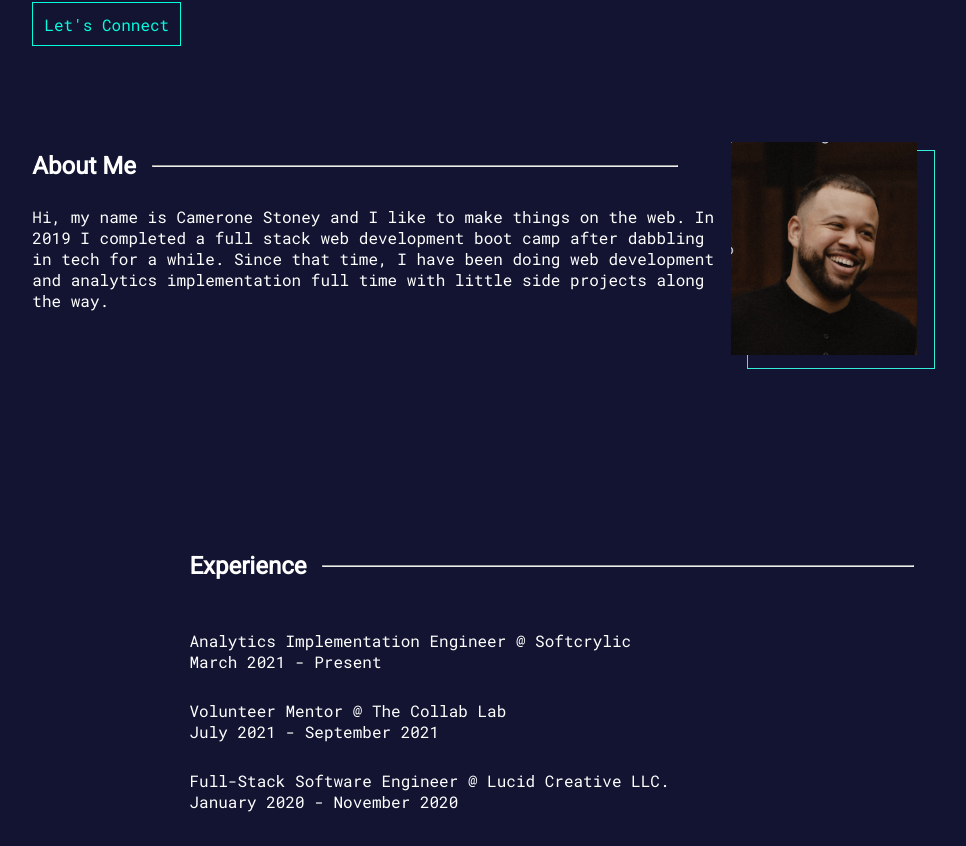
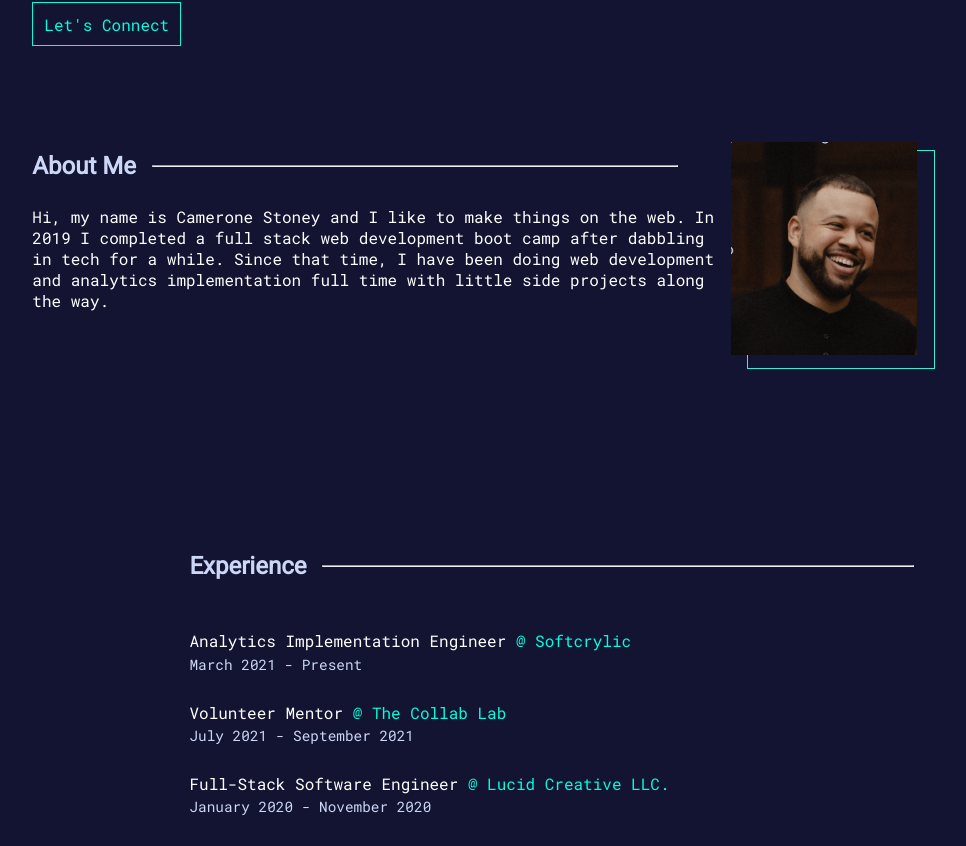
Before and after one commit to Cjstoney/portfolio_react, a React (Create React App) app: page / in a window 1280 px wide. Shown: the part 323-1169 px from the top of the page, without its empty margins (84-1050 px from the left). Built offline with nearby package versions, Linux system fonts and the light colour scheme.

Commit message:
style: update to styles

```diff
--- a/src/components/sectionHeader/sectionHeader.css
+++ b/src/components/sectionHeader/sectionHeader.css
@@ -1,5 +1,5 @@
 .visual-line {
-  color: white;
+  color: var(--line-color);
   width: 75%;
   margin-left: 1rem;
   margin-right: 1rem;
@@ -11,6 +11,7 @@
   display: block;
   grid-row: 1;
   margin: 0;
+  color: var(--header-color);
 }
 
 .section-header-container {
@@ -18,3 +19,13 @@
   align-items: center;
   justify-items: flex-start;
 }
+
+.job-accent {
+  color: var(--accent-color);
+}
+
+.employment-time {
+  color: var(--header-color);
+  font-size: 0.9rem;
+  margin-top: 0.2rem;
+}
```
